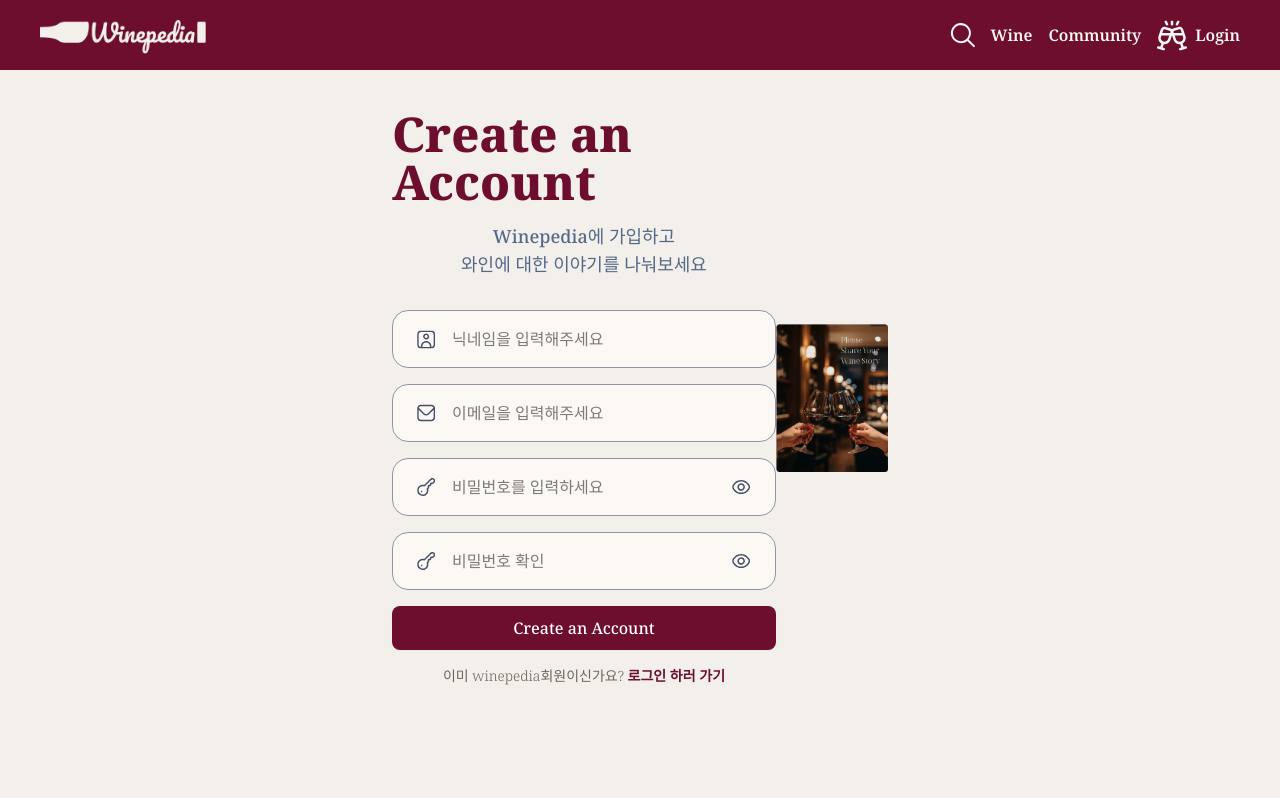
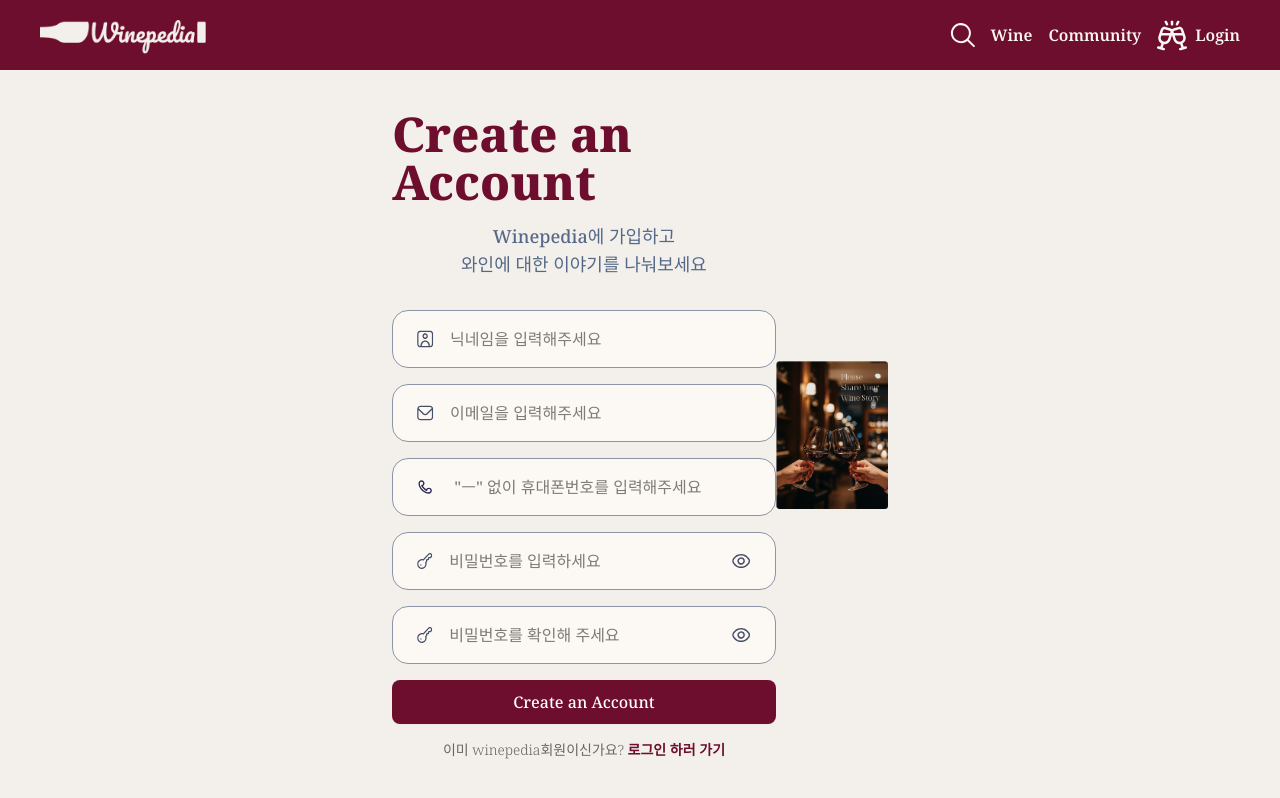
Before and after one commit to prgrms-fe-devcourse/FES-5-Project3-TEAM-3, a React (Vite) app: page /account/register in a window 1280 px wide. Shown: the top 798 px of the page. Built offline with nearby package versions, Linux system fonts and the light colour scheme; no server answers; the database is empty; a web font is replaced by a local one; what chartjs-plugin-datalabels would draw is missing.

Commit message:
feat/유저폰넘버 insert

```diff
--- a/src/component/MainPage/UserCollection.tsx
+++ b/src/component/MainPage/UserCollection.tsx
@@ -11,7 +11,7 @@ interface Props {
 }
 
 function UserCollection({id,image,title,content,icon,flavor}: Props) {
-  const country = countryInfo[icon]
+  const country = countryInfo[icon] ?? ''
 
   return (
     <div className="min-h-full flex items-center justify-center p-4">
--- a/src/pages/Login/Login.tsx
+++ b/src/pages/Login/Login.tsx
@@ -1,35 +1,55 @@
 import Button from '@/component/Button';
 import VisibleBtn from '@/component/Login/VisibleBtn';
 import useToast from '@/hook/useToast';
+import { useAuth } from '@/store/@store';
 import supabase from '@/supabase/supabase';
-import { useRef, useState } from 'react';
+import {useLayoutEffect, useRef, useState } from 'react';
 import { Link, useNavigate } from 'react-router';
+import { useShallow } from 'zustand/shallow';
 
 function Login() {
+  const { userId, signOut } = useAuth(
+    useShallow((s) => ({
+      userId: s.userId,
+      signOut: s.signOut
+    }))
+  )
+
+
   const [email, setEmail] = useState('');
   const [password, setPassword] = useState('');
   const navigate = useNavigate();
   const pwRef = useRef<HTMLInputElement | null>(null);
+
+  useLayoutEffect(() => {
+    if (userId) {
+    (async () => await signOut())();
+    }
+  },[])
+
+
 
   const handleLogin = async (e: React.FormEvent) => {
     e.preventDefault();
 
     const { data, error } = await supabase.auth.signInWithPassword({
       email,
-      password,
+      password
     });
 
     const userNickName = data.user?.user_metadata.nickname;
     const userId = data.user?.id;
     const userEmail = data.user?.email ?? email;
+    const userPhone = data.user?.user_metadata.phone
 
     if (error) {
-      useToast('error','로그인에 실패하셨습니다')
+      useToast('error','로그인 정보를 다시 확인해주세요')
     } else {
       await supabase.from('profile').insert({
         profile_id: userId,
         nickname: userNickName,
         email: userEmail,
+        phone: userPhone
       });
       navigate('/');
     }
@@ -49,7 +69,7 @@ function Login() {
                 <img src="/icon/email.svg" alt="이메일 아이콘" />
               </label>
               <input
-                className="outline-none"
+                className="outline-none w-full"
                 value={email}
                 id="email"
                 autoComplete="email"
@@ -65,7 +85,7 @@ function Login() {
                   <img src="/icon/password.svg" alt="패스워드 아이콘" />
                 </label>
                 <input
-                  className="outline-none"
+                  className="outline-none w-full"
                   onChange={(e) => setPassword(e.target.value)}
                   id="password"
                   ref={pwRef}
--- a/src/pages/Login/Register.tsx
+++ b/src/pages/Login/Register.tsx
@@ -10,16 +10,40 @@ function Register() {
   const [email, setEmail] = useState('');
   const [password, setPassword] = useState('');
   const [confirmPassword, setConfirmPassword] = useState('');
+  const [phone, setPhone] = useState('')
 
   const navigate = useNavigate();
+  const phoneRef = useRef<HTMLInputElement|null>(null)
   const pwRef = useRef<HTMLInputElement | null>(null);
   const pwConfirmRef = useRef<HTMLInputElement | null>(null);
+
   const handleSignUp = async (e: React.FormEvent) => {
     e.preventDefault();
 
-    if (!nickname.trim()) useToast('error','닉네임을 입력해주세요');
-    if (!email.trim()) useToast('error','이메일을 입력해주세요');
-    if (!password.trim()) useToast('error','비밀번호를 입력해주세요');
+    if (!nickname.trim()) {
+      useToast('error', '닉네임을 입력해주세요');
+      return
+    }
+    if (!email.trim()) {
+      useToast('error', '이메일을 입력해주세요');
+      return
+     }
+    if (!password.trim()) {
+      useToast('error', '비밀번호를 입력해주세요');
+      return
+    }
+    if (!phone.trim()) {
+      useToast('error', '휴대폰 번호를 입력해주세요');
+      return
+     }
+    if (phone.length < 11) {
+      useToast('error', '휴대폰번호를 확인해주세요');
+      return
+    }
+    if (!phone.startsWith('010')) {
+      useToast('error', '휴대전화 형식이 다릅니다')
+      return
+    }
     if (password !== confirmPassword) {
       useToast('error','비밀번호를 다시 확인해주세요');
       return;
@@ -29,7 +53,7 @@ function Register() {
       email,
       password,
       options: {
-        data: { nickname },
+        data: { nickname, phone },
       },
     });
     if (error) {
@@ -38,9 +62,23 @@ function Register() {
       return;
     } else {
       useToast('success','회원가입에 성공하셨습니다');
-      navigate('../login');
+      navigate('/');
     }
   };
+
+
+  const handleChange = (e: React.ChangeEvent<HTMLInputElement>) => {
+    const target = e.target.value
+    let raw = target.replace(/\D/g, '');
+
+    if (raw.length <= 11) {
+      raw = raw.replace(/(\d{3})(\d{4})(\d{4})/,"$1-$2-$3")
+       setPhone(raw);
+    } else if (raw.length > 11) {
+      e.preventDefault()
+    }
+  };
+
 
   return (
     <div className="flex m-98 mt-10 items-center justify-between">
@@ -58,7 +96,7 @@ function Register() {
               <img src="/icon/profileIcon.svg" alt="닉네임아이콘" />
             </label>
             <input
-              className="outline-none"
+              className="outline-none w-full"
               id="nickname"
               type="text"
               value={nickname}
@@ -72,11 +110,25 @@ function Register() {
             </label>
             <input
               id="email"
-              className="outline-none"
+              className="outline-none w-full"
               type="email"
               value={email}
               onChange={(e) => setEmail(e.target.value)}
               placeholder="이메일을 입력해주세요"
+            />
+          </div>
+          <div className="flex items-center gap-4 bg-secondary-50 border-1 border-[#8e95a9] rounded-2xl px-6 py-4">
+            <label htmlFor="phone">
+              <img src="/icon/phone.svg" alt="전화번호아이콘" />
+            </label>
+            <input
+              className="outline-none w-full"
+              id="phone"
+              type="tel"
+              ref={phoneRef}
+              value={phone}
+              onChange={(e) => handleChange(e)}
+              placeholder=' "ㅡ" 없이 휴대폰번호를 입력해주세요'
             />
           </div>
           <div className="flex items-center justify-between bg-secondary-50 border-1 border-[#8e95a9] rounded-2xl px-6 py-4">
@@ -87,7 +139,7 @@ function Register() {
               <input
                 id="password"
                 ref={pwRef}
-                className="outline-none"
+                className="outline-none w-full"
                 type="password"
                 value={password}
                 onChange={(e) => setPassword(e.target.value)}
@@ -104,10 +156,10 @@ function Register() {
               <input
                 id="passwordConfirm"
                 ref={pwConfirmRef}
-                className="outline-none"
+                className="outline-none w-full"
                 value={confirmPassword}
                 type="password"
-                placeholder="비밀번호 확인"
+                placeholder="비밀번호를 확인해 주세요"
                 onChange={(e) => setConfirmPassword(e.target.value)}
               />
             </div>
--- a/src/store/@store.ts
+++ b/src/store/@store.ts
@@ -6,6 +6,7 @@ import { create } from 'zustand';
 type AuthState = {
   userId: string | null;
   userEmail: string | null;
+  userPhone : string | null
   isLoading: boolean;
 };
 
@@ -28,6 +29,7 @@ type ConfirmState = {
 export const useAuth = create<AuthState & AuthAction>((set) => ({
   userId: null,
   userEmail: null,
+  userPhone:null,
   isLoading: true,
 
   fetch: async () => {
@@ -37,6 +39,7 @@ export const useAuth = create<AuthState & AuthAction>((set) => ({
     set({
       userId: session?.user.id,
       userEmail: session?.user?.email ?? null,
+      userPhone : session?.user.phone ?? null,
       isLoading: false,
     });
   },
@@ -44,7 +47,7 @@ export const useAuth = create<AuthState & AuthAction>((set) => ({
   signOut: async () => {
     const { error } = await supabase.auth.signOut();
     if (!error) useToast('success','로그아웃 하셨습니다')
-    set({ userId: null, userEmail: null });
+    set({ userId: null, userEmail: null, userPhone:null});
   },
 
   subscribe: () => {
@@ -52,6 +55,7 @@ export const useAuth = create<AuthState & AuthAction>((set) => ({
       set({
         userId: session?.user.id,
         userEmail: session?.user.email,
+        userPhone : session?.user.phone,
         isLoading: false,
       });
     });
```
Also changed, not shown: public/icon/phone.svg (added).
